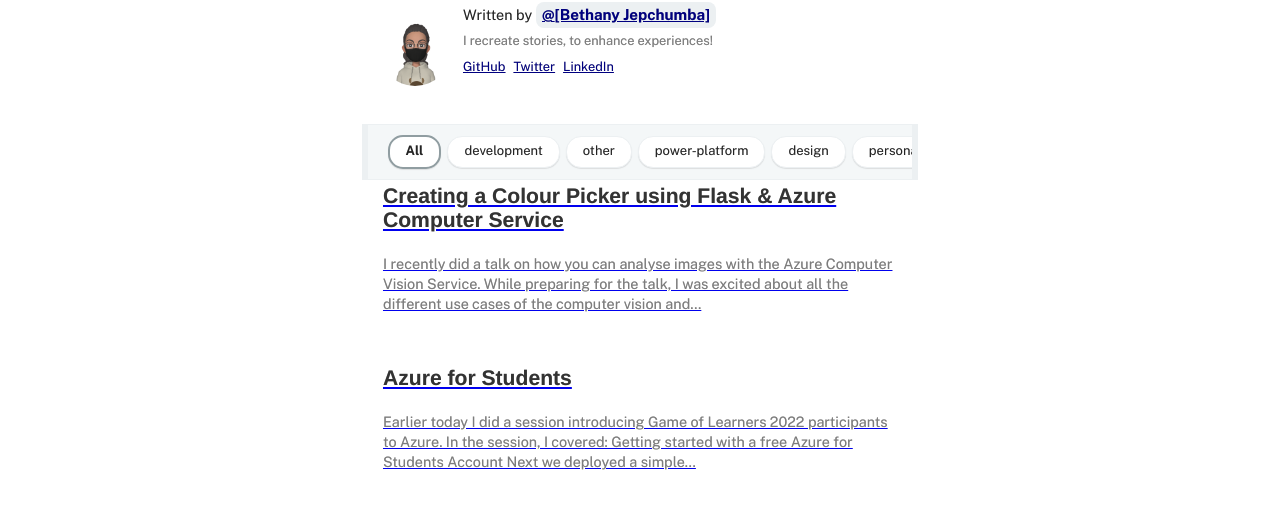
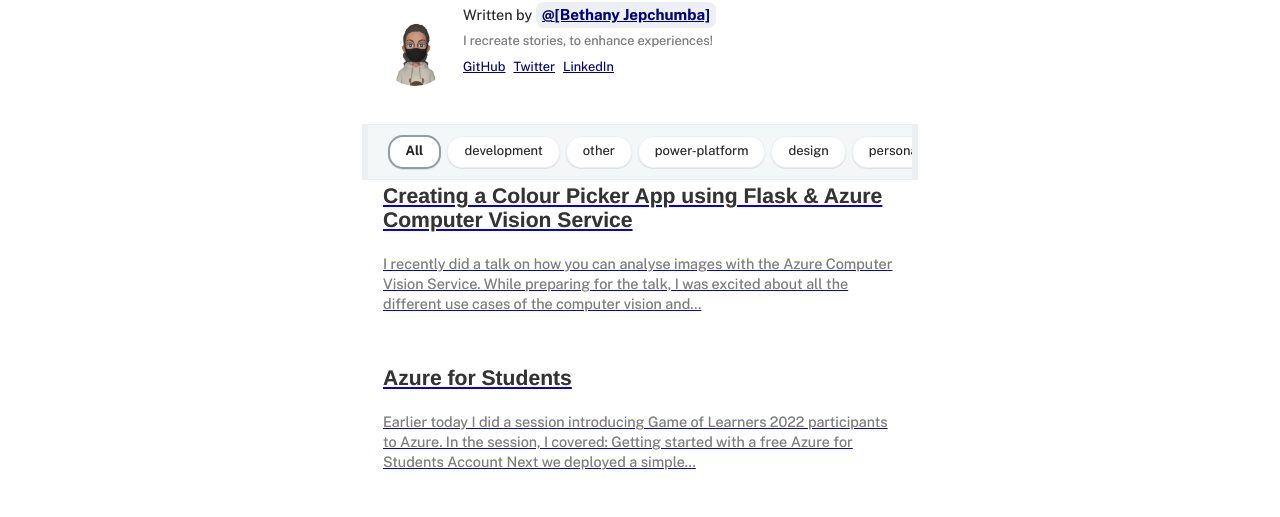
Before and after one commit to BethanyJep/blog-starter-bee, a Gatsby site: page / in a window 1280 px wide. Shown: the part 199-716 px from the top of the page. Built offline with nearby package versions, Linux system fonts and the light colour scheme; Gatsby itself is replaced by a stand-in of ours; some packages are replaced by stand-ins of ours; what typography-theme-github would draw is missing.

Commit message:
tiny updates on the blog

````diff
--- a/content/blog/development/colour-picker.md
+++ b/content/blog/development/colour-picker.md
@@ -1,5 +1,5 @@
 ---
-title: 'Creating a Colour Picker using Flask & Azure Computer Service'
+title: 'Creating a Colour Picker App using Flask & Azure Computer Vision Service'
 date: 2022-03-16 20:21:13
 category: 'development'
 draft: false
@@ -379,7 +379,7 @@
 - Next, we make an API call using post on requests then retrieve the JSON response.
 
 ```bash
-		response = requests.post(constructedURL, headers=headers, params=params, json=data)
+	response = requests.post(constructedURL, headers=headers, params=params, json=data)
     response.raise_for_status()
     analysis = response.json()
 ```
````
